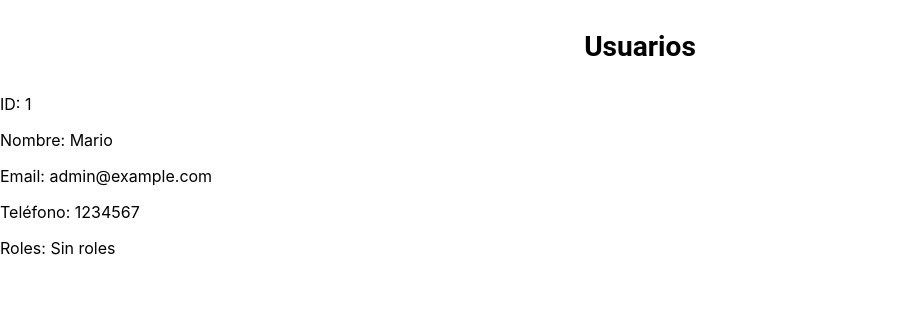
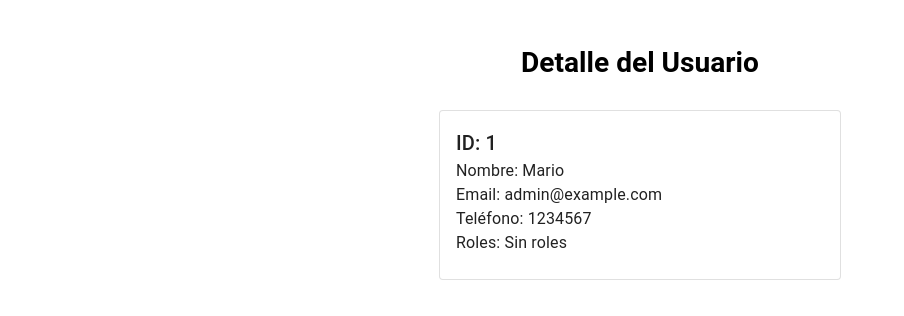
Before and after one commit to adrianpuche12/nilo_front, a React (Create React App) app: page /user/1 in a window 1280 px wide. Shown: the top 316 px of the page, without its empty margins (0-904 px from the left). Built offline with nearby package versions, Linux system fonts and the light colour scheme.

Commit message:
agregar estilos al UserDetail.js

```diff
--- a/src/Components/User/UserDetail.js
+++ b/src/Components/User/UserDetail.js
@@ -2,24 +2,42 @@ import React from 'react';
 import { useParams } from 'react-router-dom';
 import users from '../../jsons/users';
 import Title from '../Utiles/Title';
+import Card from '@mui/material/Card';
+import CardContent from '@mui/material/CardContent';
+import Typography from '@mui/material/Typography';
+import Box from '@mui/material/Box';
 
 function UserDetail() {
   const { id } = useParams();
   const user = users.find((user) => user.id === parseInt(id, 10));
 
   if (!user) {
-    return <h3>Usuario no encontrado</h3>;
+    return <Typography variant="h5" color="error" sx={{ textAlign: 'center', marginTop: 2 }}>Usuario no encontrado</Typography>;
   }
 
   return (
-    <div>
-      <Title text="Usuarios" />
-      <p>ID: {user.id}</p>
-      <p>Nombre: {user.name}</p>
-      <p>Email: {user.email}</p>
-      <p>Teléfono: {user.phone}</p>
-      <p>Roles: {user.roles.join(', ') || 'Sin roles'}</p>
-    </div>
+    <Box sx={{ padding: 2 }}>
+      <Title text="Detalle del Usuario" />
+      <Card variant="outlined" sx={{ maxWidth: 400, margin: '0 auto' }}>
+        <CardContent>
+          <Typography variant="h6" component="div">
+            ID: {user.id}
+          </Typography>
+          <Typography variant="body1" color="textPrimary">
+            Nombre: {user.name}
+          </Typography>
+          <Typography variant="body1" color="textPrimary">
+            Email: {user.email}
+          </Typography>
+          <Typography variant="body1" color="textPrimary">
+            Teléfono: {user.phone}
+          </Typography>
+          <Typography variant="body1" color="textPrimary">
+            Roles: {user.roles.join(', ') || 'Sin roles'}
+          </Typography>
+        </CardContent>
+      </Card>
+    </Box>
   );
 }
 
```
